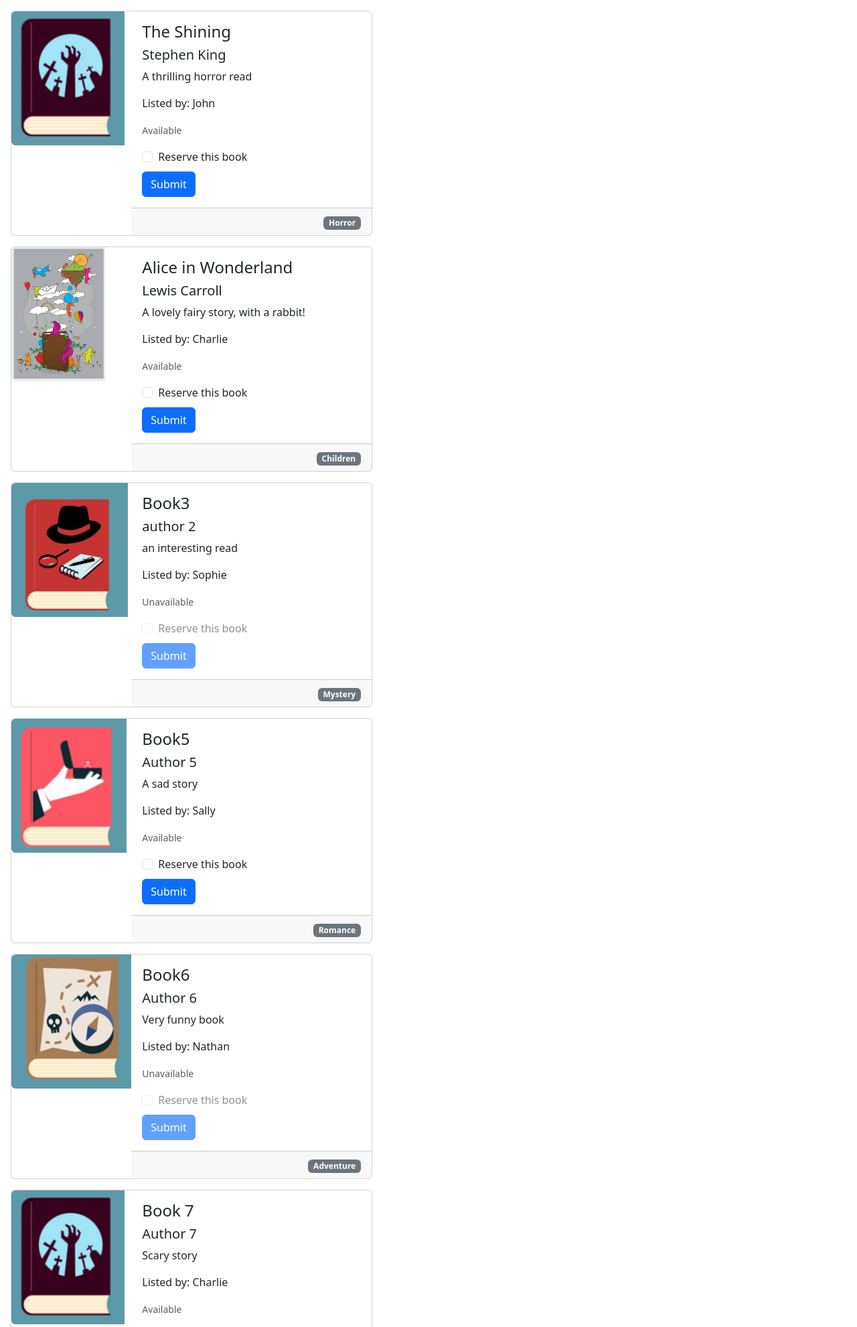
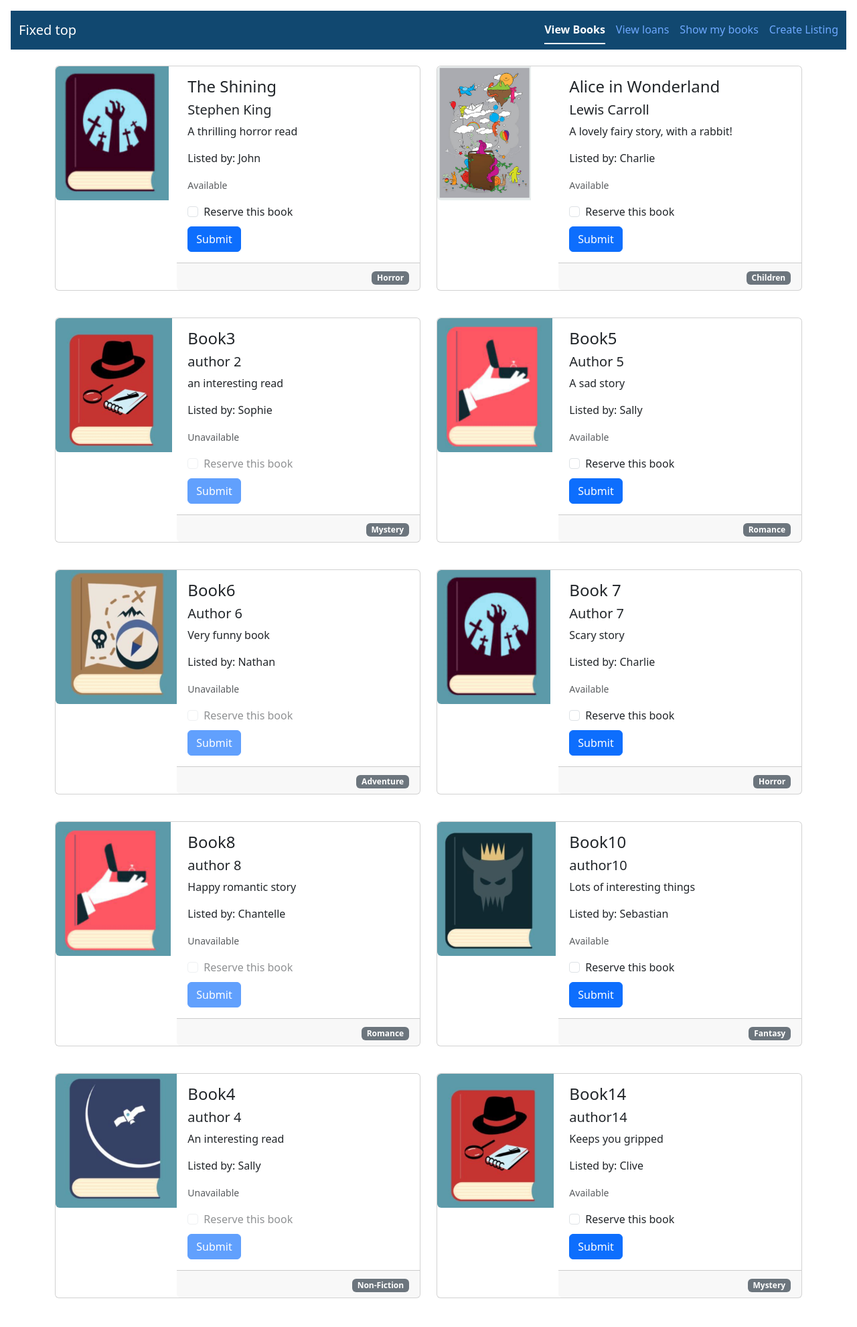
Before and after one commit to EmmaMan23/BookShare-Flask, a Flask app: page /view_listings in a window 1280 px wide. Shown: the top 1981 px of the page at 67% size. After the commit the page ends 1938 px from the top, so only its background shows below. Run offline with Flask 3, Linux system fonts and the light colour scheme; a user stored in the database is signed in.

Commit message:
Added a simple navbar

```diff
--- a/FlaskProject/templates/view_books.html
+++ b/FlaskProject/templates/view_books.html
@@ -9,8 +9,31 @@
   </head>
 
  <body class="p-3 m-0 border-0 bd-example m-0 border-0">
+  <nav class="navbar" data-bs-theme="dark"style="background-color: #114870">
+      <div class="container-fluid">
+        <a class="navbar-brand" href="#">Fixed top</a>
+        <ul class="nav nav-underline">
+  <li class="nav-item">
+    <a class="nav-link active" aria-current="page" href="{{ url_for('listings.view_all') }}">View Books</a>
+  </li>
+  <li class="nav-item">
+    <a class="nav-link" href="{{ url_for('listings.view_loans') }}">View loans</a>
+  </li>
+  <li class="nav-item">
+    <a class="nav-link" href="{{ url_for('listings.view_mine') }}">Show my books</a>
+  </li>
+  <li class="nav-item">
+    <a class="nav-link " href="{{ url_for('listings.create_listing') }}">Create Listing</a>
+  </li>
+</ul>
+
+      </div>
+    </nav>
+    <div class="container mt-4">
+  <div class="row gx-4 gy-4">
     {% for listing in listings %}
-  <div class="card mb-3" style="max-width: 540px;">
+    <div class="col-md-6">
+      <div class="card mb-3">
         <div class="row g-0">
           <div class="col-md-4">
             <img src="{{ url_for('static', filename=listing.genre.image) }}" class="img-fluid rounded-start" style="height: 200px; object-fit: cover;">
@@ -41,6 +64,10 @@
           </div>
         </div>
       </div>
+    </div> <!-- col-md-6 -->
     {% endfor %}
+  </div>
+</div>
+
 </body>
 </html>
```
Also changed, not shown: FlaskProject/templates/create_listing.html (+20 -0 lines), FlaskProject/templates/dashboard.html (+20 -0 lines), FlaskProject/templates/edit_listing.html (+20 -0 lines), FlaskProject/templates/show_user_listings.html (+23 -0 lines), FlaskProject/templates/view_loans.html (+20 -0 lines). Lines whose indentation alone changed are shown as unchanged.
